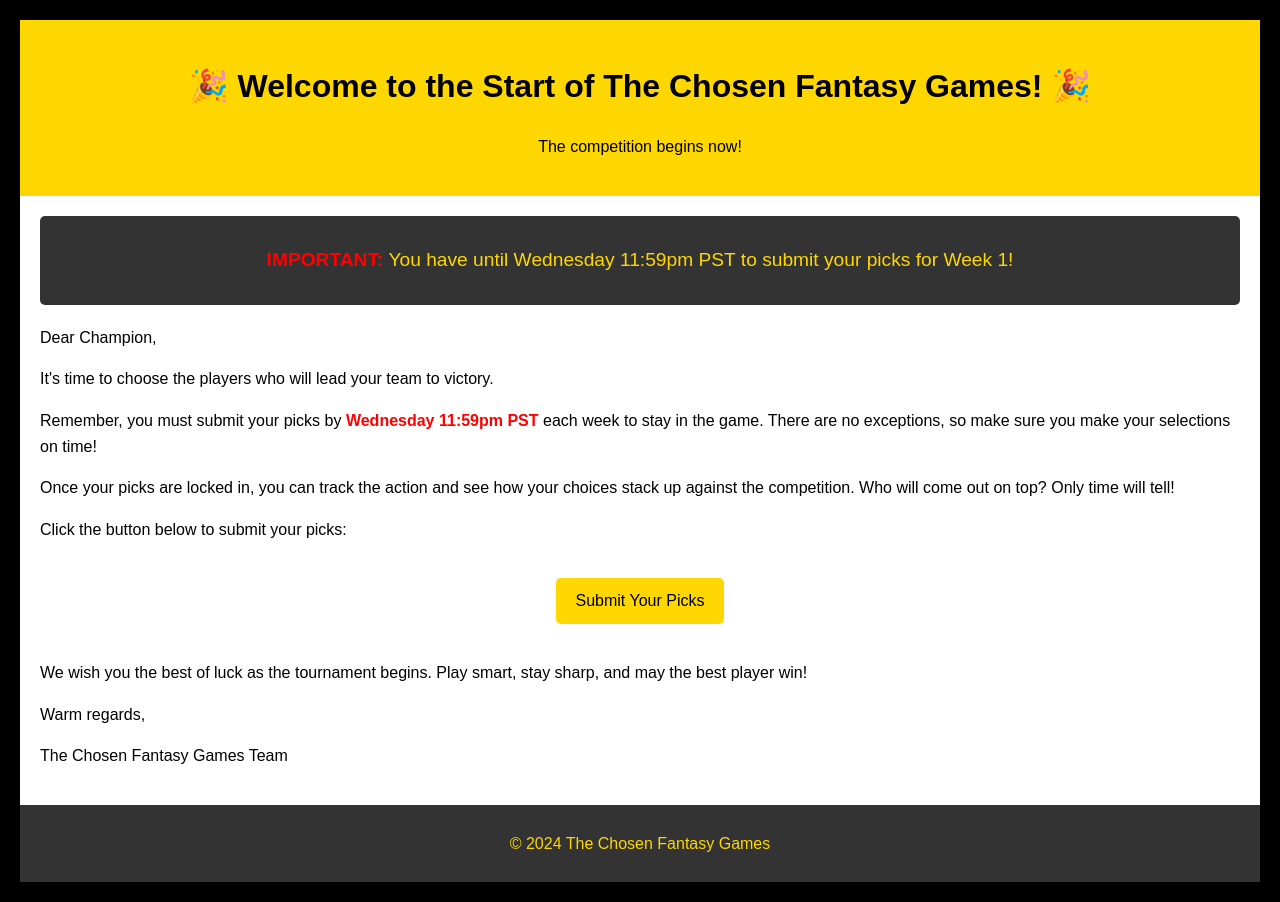
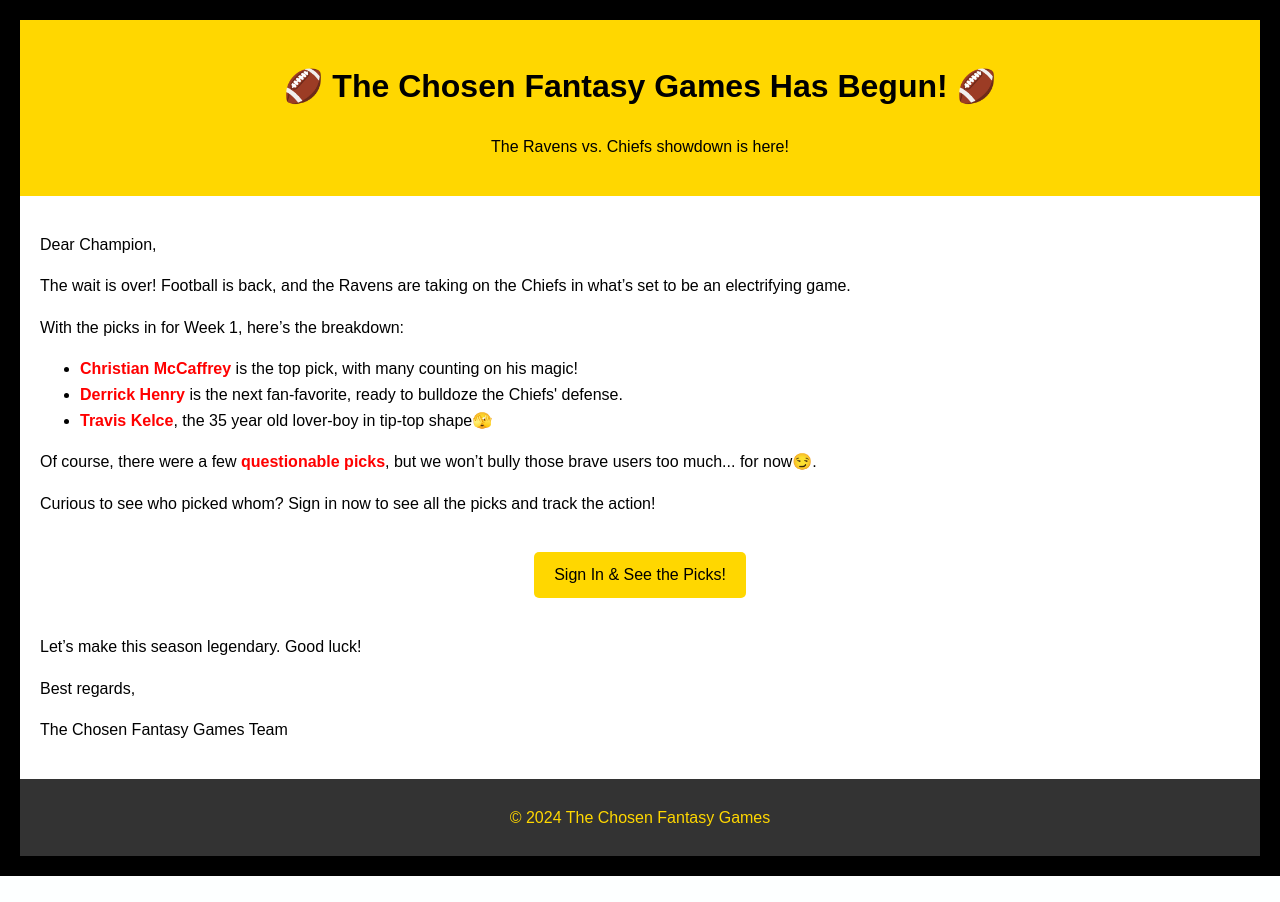
Before and after one commit to justinhmosher/bigBallzUpdated, a Django app: template templates/authentication/emarketing.html in a window 1280 px wide. After the commit the page ends 876 px from the top, so only its background shows below. Run offline with Django 3.2, Linux system fonts and the light colour scheme; the template is opened without the code that fills it, so the values that code supplies are empty; some libraries are stand-ins or nearby versions.

Commit message:
polishing

```diff
--- a/authentication/management/commands/email.py
+++ b/authentication/management/commands/email.py
@@ -25,7 +25,7 @@ class Command(BaseCommand):
             message = MIMEMultipart()
             message['From'] = f"{sender_name} <{sender_email}>"
             message['To'] = receiver_email
-            message['Subject'] = "Submit Pick by Wed. 11:59pm PST"
+            message['Subject'] = "League Picks Are Out"
             body = render_to_string('authentication/emarketing.html')
             message.attach(MIMEText(body, "html"))
             text = message.as_string()
--- a/templates/authentication/emarketing.html
+++ b/templates/authentication/emarketing.html
@@ -36,21 +36,6 @@
             font-weight: bold;
             color: red;
         }
-        .important-info {
-            font-size: 1.2em;
-            color: #FFD700;
-            text-align: center;
-            padding: 10px;
-            margin-bottom: 20px;
-            background-color: #333333;
-            border-radius: 5px;
-        }
-        .rules {
-            margin: 20px 0;
-        }
-        .rules h3 {
-            margin-top: 0;
-        }
         .button-container {
             text-align: center;
         }
@@ -71,23 +56,25 @@
 <body>
     <div class="container">
         <div class="header">
-            <h1>🎉 Welcome to the Start of The Chosen Fantasy Games! 🎉</h1>
-            <p>The competition begins now!</p>
+            <h1>🏈 The Chosen Fantasy Games Has Begun! 🏈</h1>
+            <p>The Ravens vs. Chiefs showdown is here!</p>
         </div>
         <div class="content">
-            <div class="important-info">
-                <p><span class="highlight">IMPORTANT:</span> You have until Wednesday 11:59pm PST to submit your picks for Week 1!</p>
+            <p>Dear Champion,</p>
+            <p>The wait is over! Football is back, and the Ravens are taking on the Chiefs in what’s set to be an electrifying game.</p>
+            <p>With the picks in for Week 1, here’s the breakdown:</p>
+            <ul>
+                <li><span class="highlight">Christian McCaffrey</span> is the top pick, with many counting on his magic!</li>
+                <li><span class="highlight">Derrick Henry</span> is the next fan-favorite, ready to bulldoze the Chiefs' defense.</li>
+                <li><span class="highlight">Travis Kelce</span>, the 35 year old lover-boy in tip-top shape🫣</li>
+            </ul>
+            <p>Of course, there were a few <span class="highlight">questionable picks</span>, but we won’t bully those brave users too much... for now😏.</p>
+            <p>Curious to see who picked whom? Sign in now to see all the picks and track the action!</p>
+            <div class="button-container">
+                <a href="https://thechosenfg.com/signin" class="button">Sign In & See the Picks!</a>
             </div>
-            <p>Dear Champion,</p>
-            <p>It's time to choose the players who will lead your team to victory.</p>
-            <p>Remember, you must submit your picks by <span class="highlight">Wednesday 11:59pm PST</span> each week to stay in the game. There are no exceptions, so make sure you make your selections on time!</p>
-            <p>Once your picks are locked in, you can track the action and see how your choices stack up against the competition. Who will come out on top? Only time will tell!</p>
-            <p>Click the button below to submit your picks:</p>
-            <div class="button-container">
-                <a href="https://thechosenfg.com" class="button">Submit Your Picks</a>
-            </div>
-            <p>We wish you the best of luck as the tournament begins. Play smart, stay sharp, and may the best player win!</p>
-            <p>Warm regards,</p>
+            <p>Let’s make this season legendary. Good luck!</p>
+            <p>Best regards,</p>
             <p>The Chosen Fantasy Games Team</p>
         </div>
         <div class="footer">
```
